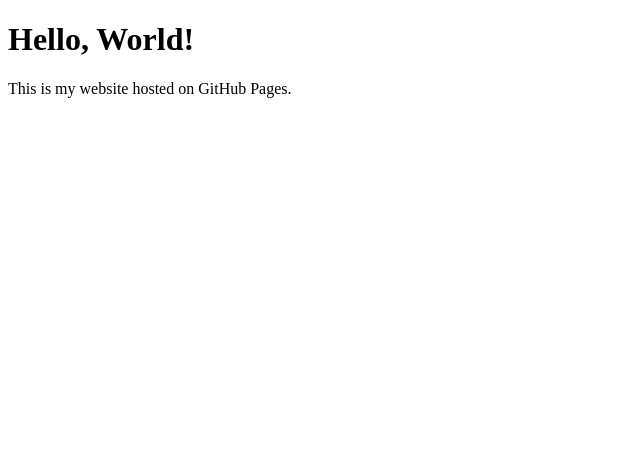
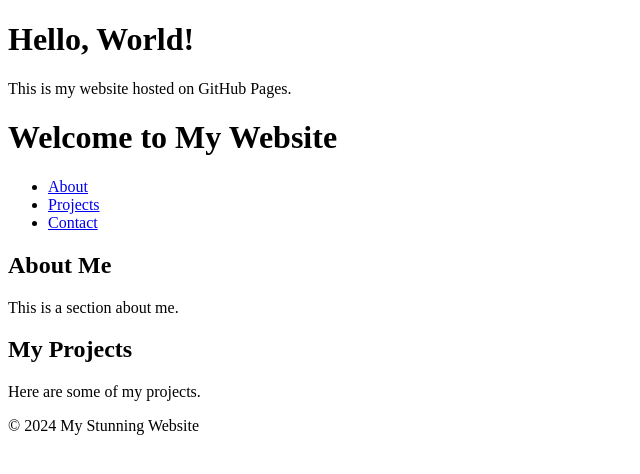
Before and after one commit to odera-onyema/odera-onyema.github.io, a plain HTML site: page index.html in a window 1280 px wide. Shown: the whole page, without its empty margins (0-640 px from the left). Drawn offline with Linux system fonts and the light colour scheme.

Commit message:
Update index.html

```diff
--- a/index.html
+++ b/index.html
@@ -10,3 +10,35 @@
     <p>This is my website hosted on GitHub Pages.</p>
 </body>
 </html>
+<!DOCTYPE html>
+<html lang="en">
+<head>
+    <meta charset="UTF-8">
+    <meta name="viewport" content="width=device-width, initial-scale=1.0">
+    <title>My Stunning Website</title>
+    <link rel="stylesheet" href="styles.css">
+</head>
+<body>
+    <header>
+        <h1>Welcome to My Website</h1>
+        <nav>
+            <ul>
+                <li><a href="#about">About</a></li>
+                <li><a href="#projects">Projects</a></li>
+                <li><a href="#contact">Contact</a></li>
+            </ul>
+        </nav>
+    </header>
+    <section id="about">
+        <h2>About Me</h2>
+        <p>This is a section about me.</p>
+    </section>
+    <section id="projects">
+        <h2>My Projects</h2>
+        <p>Here are some of my projects.</p>
+    </section>
+    <footer>
+        <p>&copy; 2024 My Stunning Website</p>
+    </footer>
+</body>
+</html>
```
